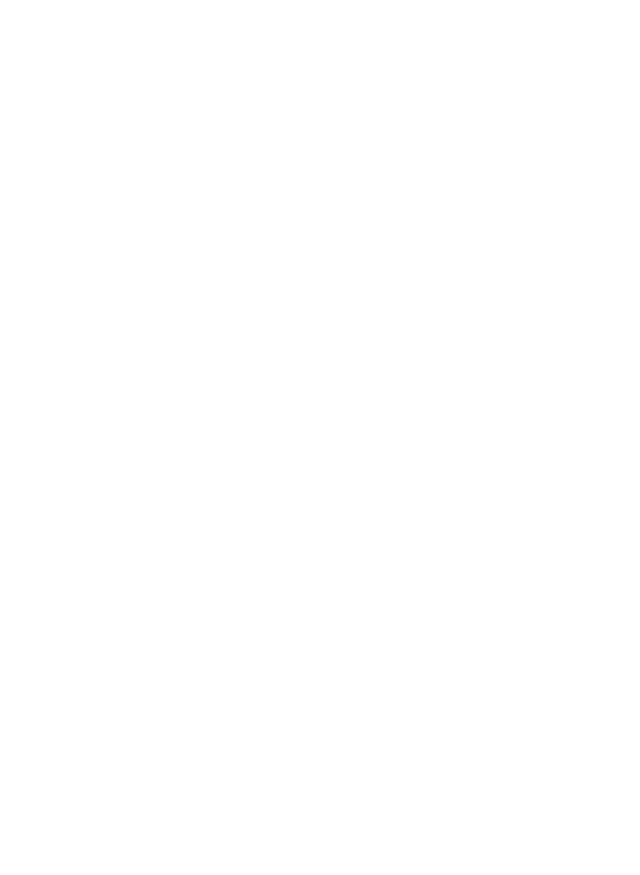
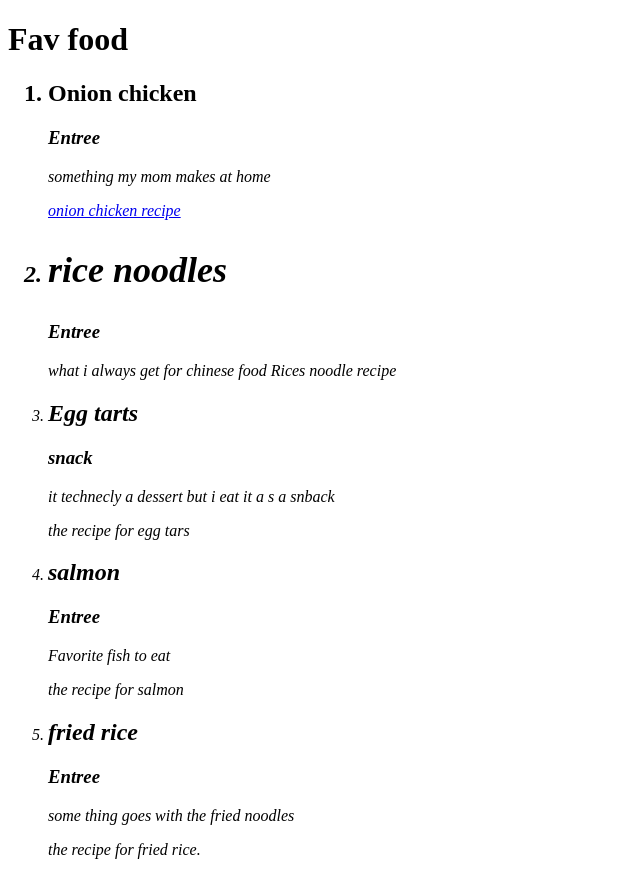
Before and after one commit to KTProg-2024/favorite-food-zsda111, a plain HTML site: page index.html in a window 1280 px wide. Shown: the whole page, without its empty margins (0-640 px from the left). Before the commit the page ends 800 px from the top, so only its background shows below. Drawn offline with Linux system fonts and the light colour scheme.

Commit message:
working on favorite foods

```diff
--- a/index.html
+++ b/index.html
@@ -5,6 +5,36 @@
     </head>
 
     <body>
-
+     <h1>Fav food</h1>
+    <ol>
+      <h2 class="header1">
+	<li>Onion chicken
+  </h2 class="header1">
+  <h3 class="content1">
+  <i>Entree
+  </h3 class="content1">
+  </p class="footer1">
+  <p> something my mom makes at home<p>
+    </p class="footer1">
+    <a href="https://www.tasteofhome.com/recipes/crispy-onion-chicken/"> onion chicken recipe</a>
+   <h2 class="header2">
+  <li><h2>rice noodles</h2></li>
+   <h2 class="content2"
+   <i><h3> Entree</h3>
+   <p> what i always get for chinese food <p.
+   <a herf="https://natashaskitchen.com/chicken-stir-fry-with-rice-noodles/"> Rices noodle recipe</a>
+  <li><h2>Egg tarts</h2></li>
+  <i><h3>snack</h3>
+  <p> it technecly a dessert but i eat it a s a snback<p>
+    <a herf="https://thewoksoflife.com/hong-kong-egg-tarts/"> the recipe for egg tars</a>
+  <li><h2>salmon</h2></li>
+  <i><h3> Entree</h3>
+  <p>Favorite fish to eat<p>
+    <a herf="https://rasamalaysia.com/honey-garlic-salmon/"> the recipe for salmon</a>
+  <li><h2>fried rice</h2></li>
+  <i><h3> Entree</h3>
+  <P> some thing goes with the fried noodles <p>
+    <aherf="https://www.gimmesomeoven.com/fried-rice-recipe/"> the recipe for fried rice.</a>
+     </ol>
     </body>
 </html>
```
